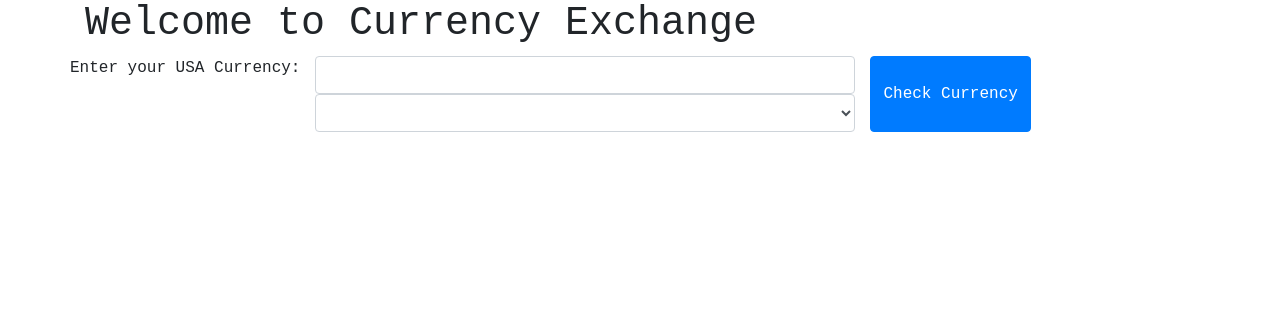
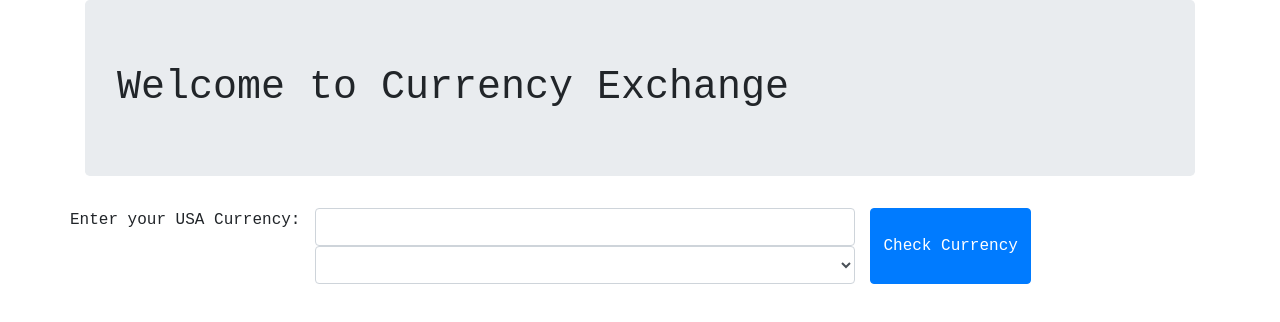
Before and after one commit to mandystar018/Currency-Exchanger, a website built with webpack: page src/index.html in a window 1280 px wide. Built offline with nearby package versions, Linux system fonts and the light colour scheme; no server answers.

Commit message:
Add jumbotron to the font

```diff
--- a/src/css/styles.css
+++ b/src/css/styles.css
@@ -1,4 +1,3 @@
 * {
   font-family: 'Courier New', Courier, monospace;
   box-sizing: border-box;
-}
--- a/src/index.html
+++ b/src/index.html
@@ -6,7 +6,7 @@
 <body>
   <div class="container">
     <div class="well">
-      <h1>Welcome to Currency Exchange</h1>
+      <h1 class="jumbotron">Welcome to Currency Exchange</h1>
     </div>
     <div class="row">
       <label for="money">Enter your USA Currency:</label>
```
